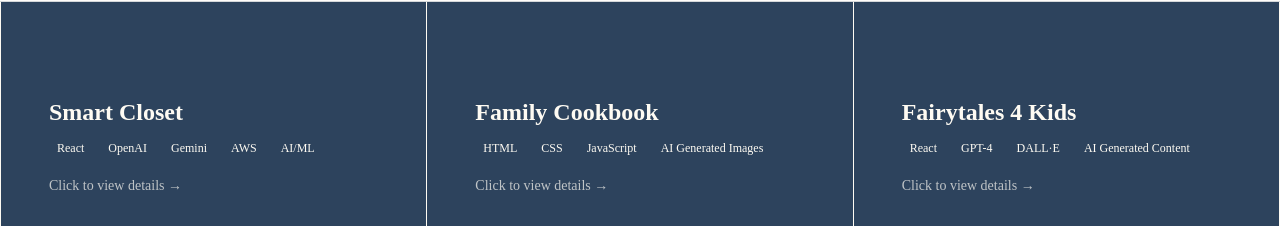
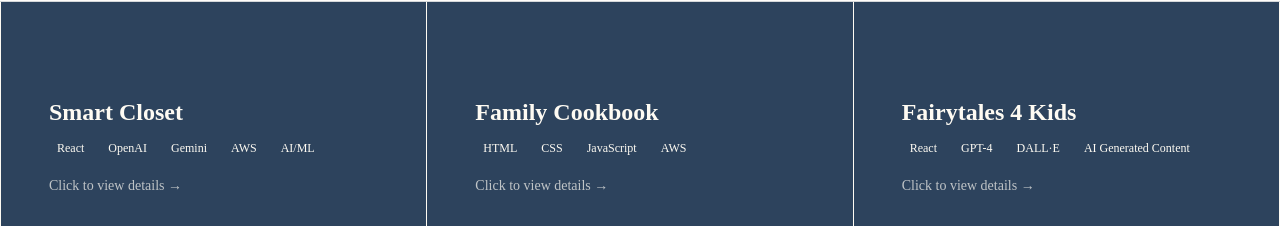
Before and after one commit to annabel-goldman/personal-website, a Next.js app: page /projects in a window 1280 px wide. Shown: the part 63-289 px from the top of the page. Built offline with nearby package versions, Linux system fonts and the light colour scheme.

Commit message:
Fixed links

```diff
--- a/components/Projects.tsx
+++ b/components/Projects.tsx
@@ -17,7 +17,7 @@
   {
     id: 1,
     title: 'Smart Closet',
-    description: 'AI wardrobe tool using OpenAI/Gemini and AWS infrastructure. This project leverages advanced AI models to help users organize and style their wardrobe intelligently.',
+    description: 'AI wardrobe tool using OpenAI/Gemini and AWS infrastructure. My Submission for wildhacks 2025.',
     technologies: ['React', 'OpenAI', 'Gemini', 'AWS', 'AI/ML'],
     image: '/smart-closet/SmartCloset1.jpg',
     link: 'https://github.com/annabel-goldman/smart-closet-submission',
@@ -27,8 +27,8 @@
   {
     id: 3,
     title: 'Family Cookbook',
-    description: 'Static HTML recipe archive enhanced with AI-generated images. A personal family project that preserves culinary traditions with modern technology.',
-    technologies: ['HTML', 'CSS', 'JavaScript', 'AI Generated Images'],
+    description: 'A static HTML archive for family recipes, built to improve my AWS skills. I hosted the site on S3 and managed the domain with Route 53. If I redid it, I’d use a modern tech stack for more flexibility.',
+    technologies: ['HTML', 'CSS', 'JavaScript', 'AWS'],
     image: '/family-cookbook/Cookbook1.jpg',
     link: 'http://goldmanfamilycookbook.com/',
     github: '',
@@ -51,18 +51,18 @@
     technologies: ['Next.js', 'React', 'Blog', 'Algorithms'],
     image: '/start-small/start-small.jpeg',
     link: 'https://annabel-goldman.github.io/CsComm/',
-    github: 'https://github.com/annabel-goldman/CsComm',
-    demo: 'https://annabel-goldman.github.io/CsComm/'
+    github: 'https://github.com/annabel-goldman/cs-algorithms',
+    demo: 'https://annabel-goldman.github.io/cs-algorithms/'
   },
   {
     id: 6,
     title: 'Visual Art Gallery',
-    description: 'A beautiful, responsive art gallery showcasing Annie\'s visual artwork including paintings, watercolors, drawings, and mixed media pieces. Features random image arrangement for a dynamic experience with a clean, modern dark theme.',
+    description: 'My digital art gallery to keep track of my artwork.',
     technologies: ['React 19.1.0', 'CSS3', 'Google Fonts', 'Responsive Design'],
     image: '/visual-art/visual-art-gallery.png',
     link: 'https://annabel-goldman.github.io/visual-art/',
     github: 'https://github.com/annabel-goldman/visual-art',
-    demo: ''
+    demo: 'https://annabel-goldman.github.io/visual-art/'
   }
 ]
 
```
